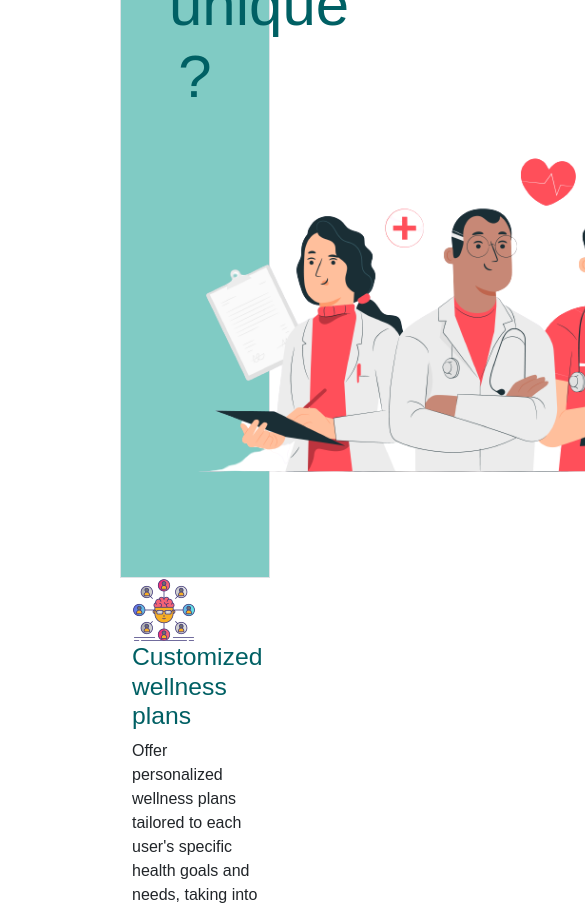
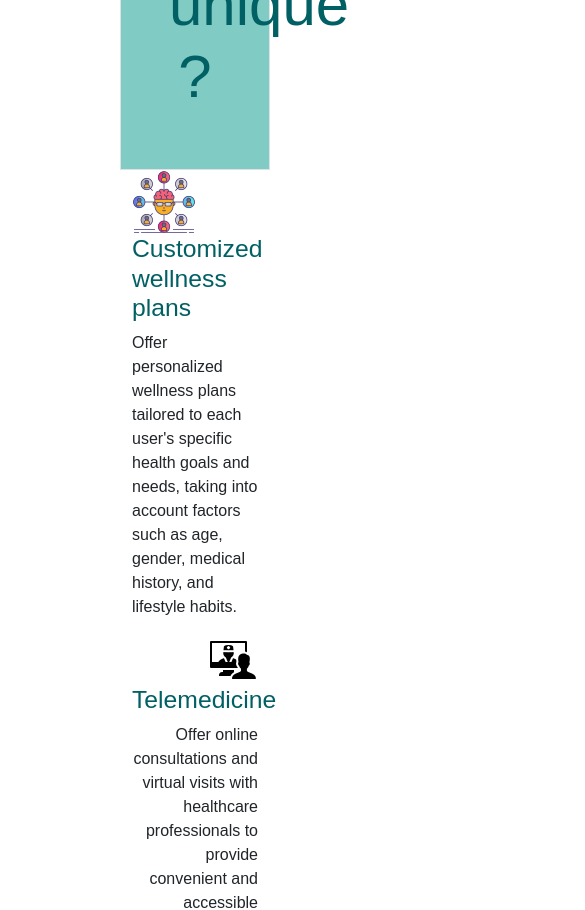
Before and after one commit to komaljot/HealthcareAndWellnessHub, a React (Create React App) app in the folder client/: page / in a window 390 px wide. Shown: the part 1260-2170 px from the top of the page, 585 px wide, since content can reach past the window. Built offline with nearby package versions, Linux system fonts and the light colour scheme; no server answers.

Commit message:
responsiveness added

```diff
--- a/client/src/Components/WhyUs.js
+++ b/client/src/Components/WhyUs.js
@@ -13,7 +13,9 @@ export default function WhyUs() {
             <div className='row m-5 p-5'>
                 <div className='col-md-6 border p-5 sec2-left'>
                     <h1 className='text-center sec-2-head'>What makes <br></br>us unique ?</h1>
-                    <img src={sec2img} alt='img' height="50%" />
+                    <div className='d-none d-lg-block'>
+                        <img src={sec2img} alt='img' width="100%"  />
+                    </div>
                 </div>
                 <div className='col-md-6'>
                     <div>
```
